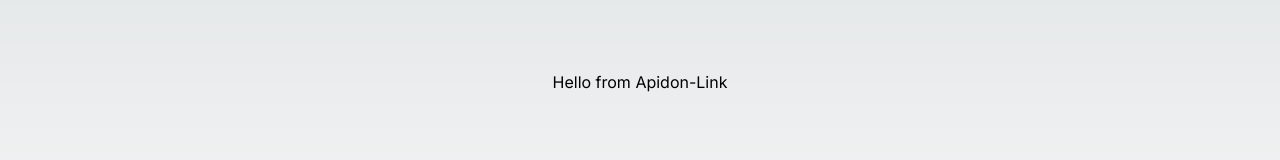
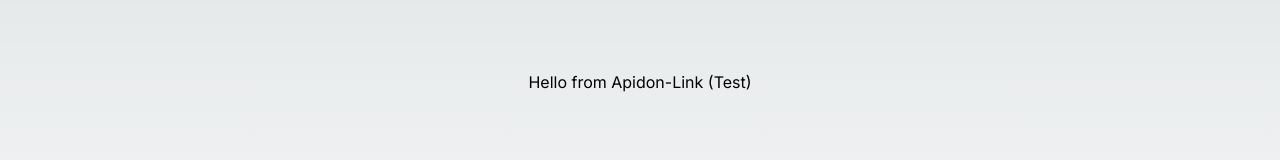
Before and after one commit to apidon-corp/apidon-link, a Next.js app: page / in a window 1280 px wide. Shown: the part 318-478 px from the top of the page. Built offline with nearby package versions, Linux system fonts and the light colour scheme.

Commit message:
minor changes.

```diff
--- a/src/app/page.tsx
+++ b/src/app/page.tsx
@@ -1,7 +1,7 @@
 export default function Home() {
   return (
     <div className="w-full h-screen flex flex-auto justify-center items-center">
-      <text>Hello from Apidon-Link</text>
+      <text>Hello from Apidon-Link (Test)</text>
     </div>
   );
 }
```
